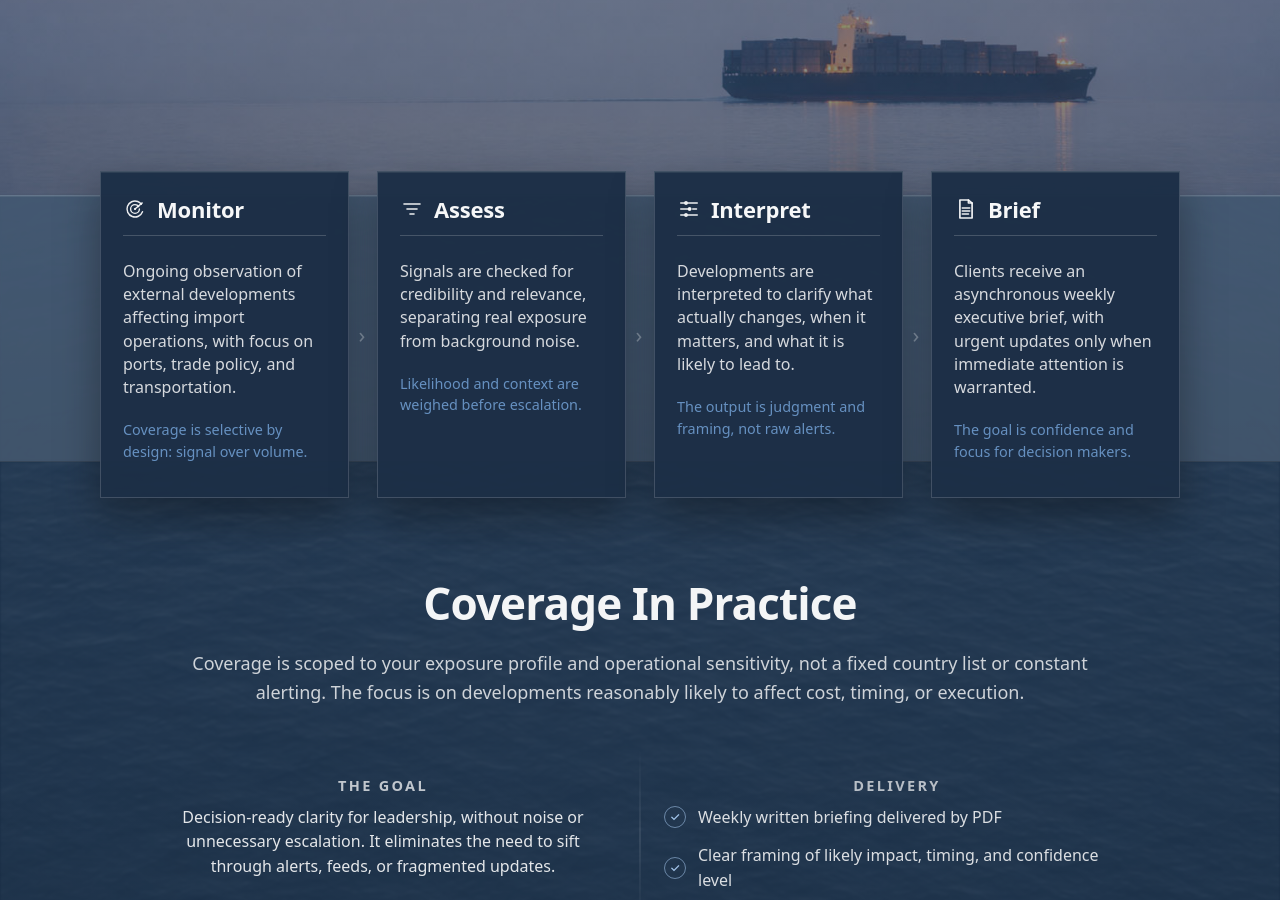
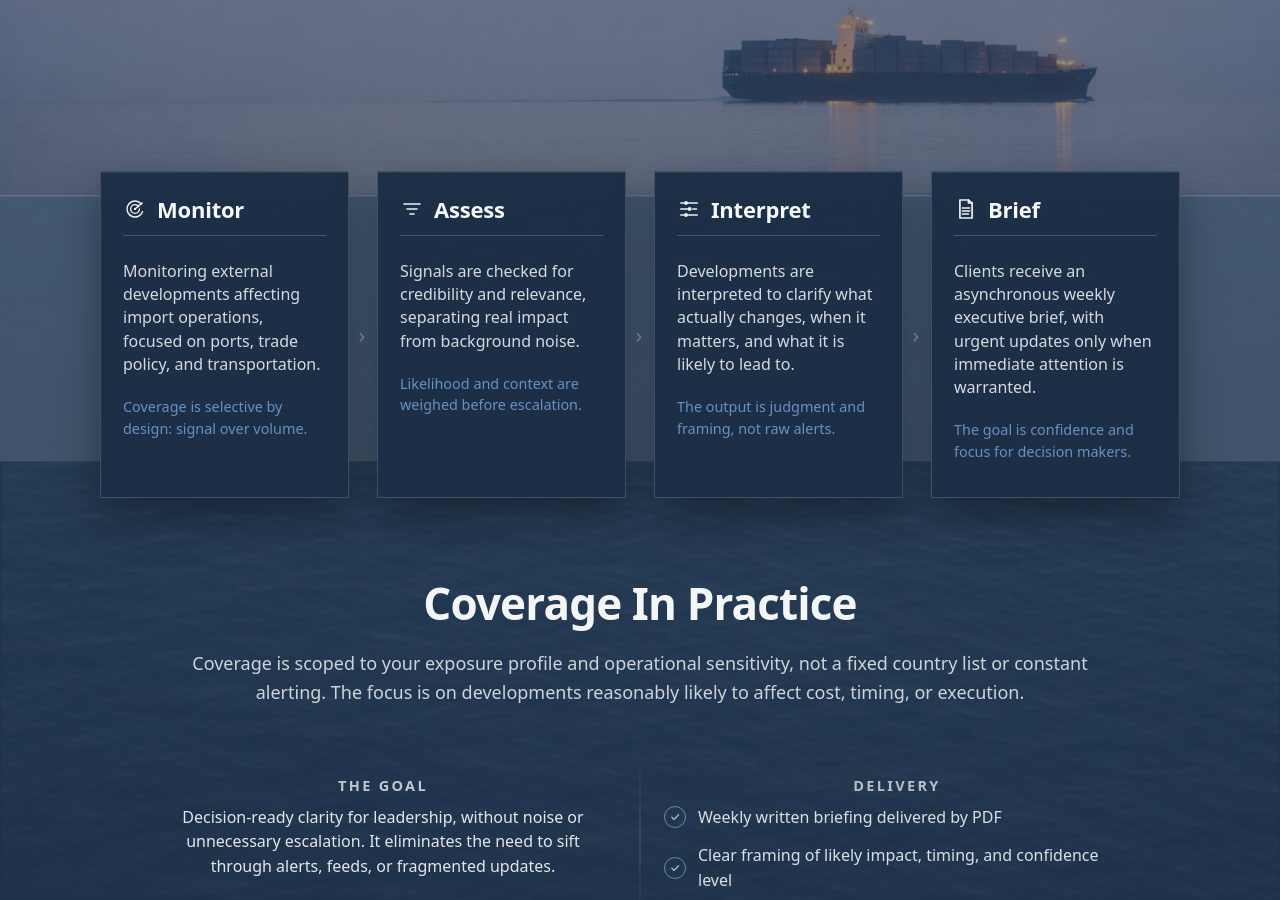
Before and after one commit to importrisk/import-risk-intelligence-site, a Jekyll site: the page built from method.html, in a window 1280 px wide and 900 px high, scrolled down 309 px. Built offline with Jekyll 4.4.1, drawn with Linux system fonts in a browser that asks for light colours.

Commit message:
Update method.html

```diff
--- a/method.html
+++ b/method.html
@@ -48,8 +48,7 @@ css: /method.css?v=100
             </header>
 
             <p class="mf-description">
-              Ongoing observation of external developments affecting import
-              operations, with focus on ports, trade policy, and transportation.
+              Monitoring external developments affecting import operations, focused on ports, trade policy, and transportation.
             </p>
 
             <p class="mf-subtle">
@@ -75,9 +74,7 @@ css: /method.css?v=100
             </header>
 
             <p class="mf-description">
-              Signals are checked for credibility and relevance, separating real exposure from background noise.
-            </p>
-
+             Signals are checked for credibility and relevance, separating real impact from background noise.</p>
             <p class="mf-subtle">
               Likelihood and context are weighed before escalation.
             </p>
@@ -107,8 +104,7 @@ css: /method.css?v=100
             </header>
 
             <p class="mf-description">
-              Developments are interpreted to clarify what actually changes, when it matters, and what it is likely to lead to.
-            </p>
+              Developments are interpreted to clarify what actually changes, when it matters, and what it is likely to lead to.</p>
 
             <p class="mf-subtle">
               The output is judgment and framing, not raw alerts.
```
